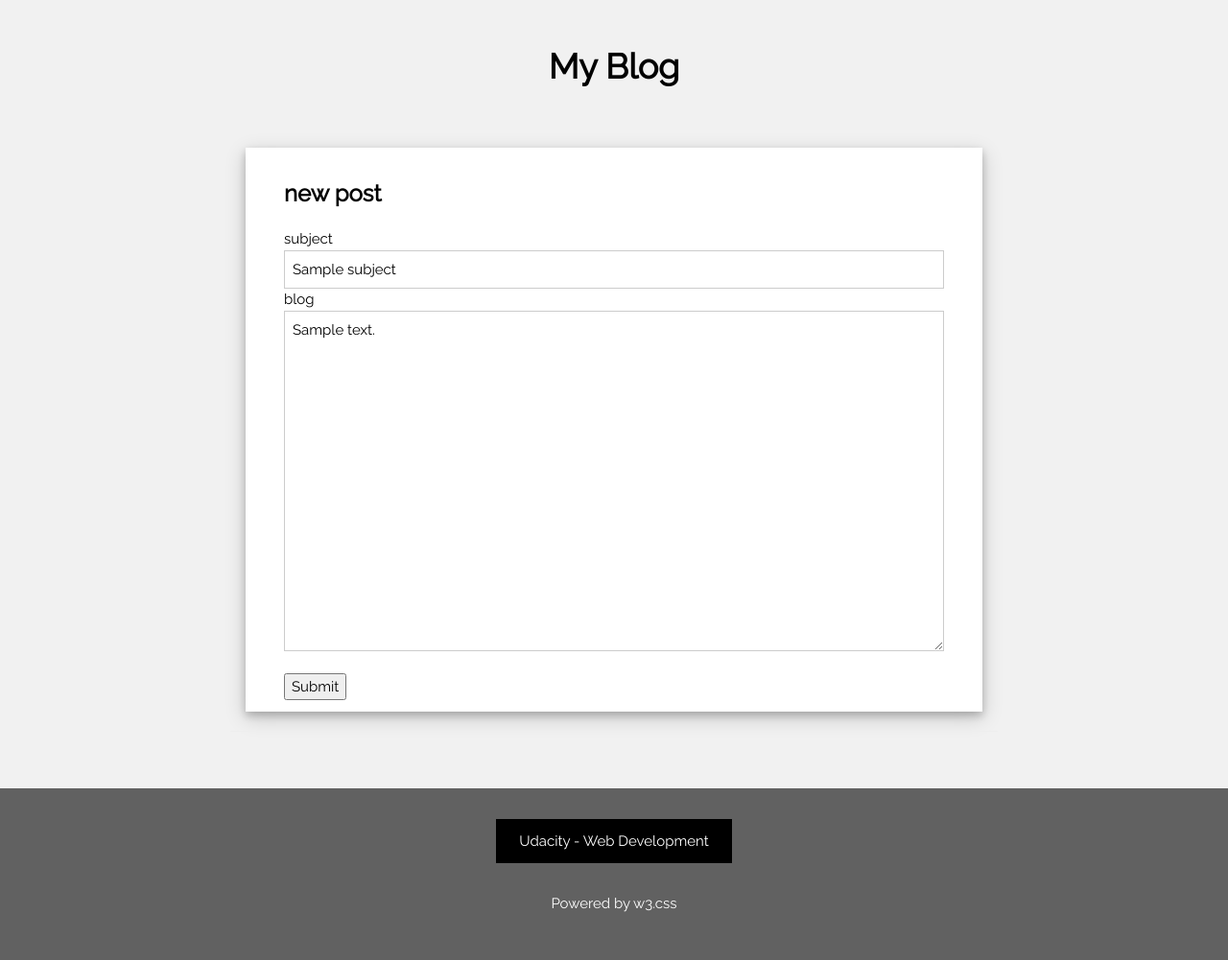
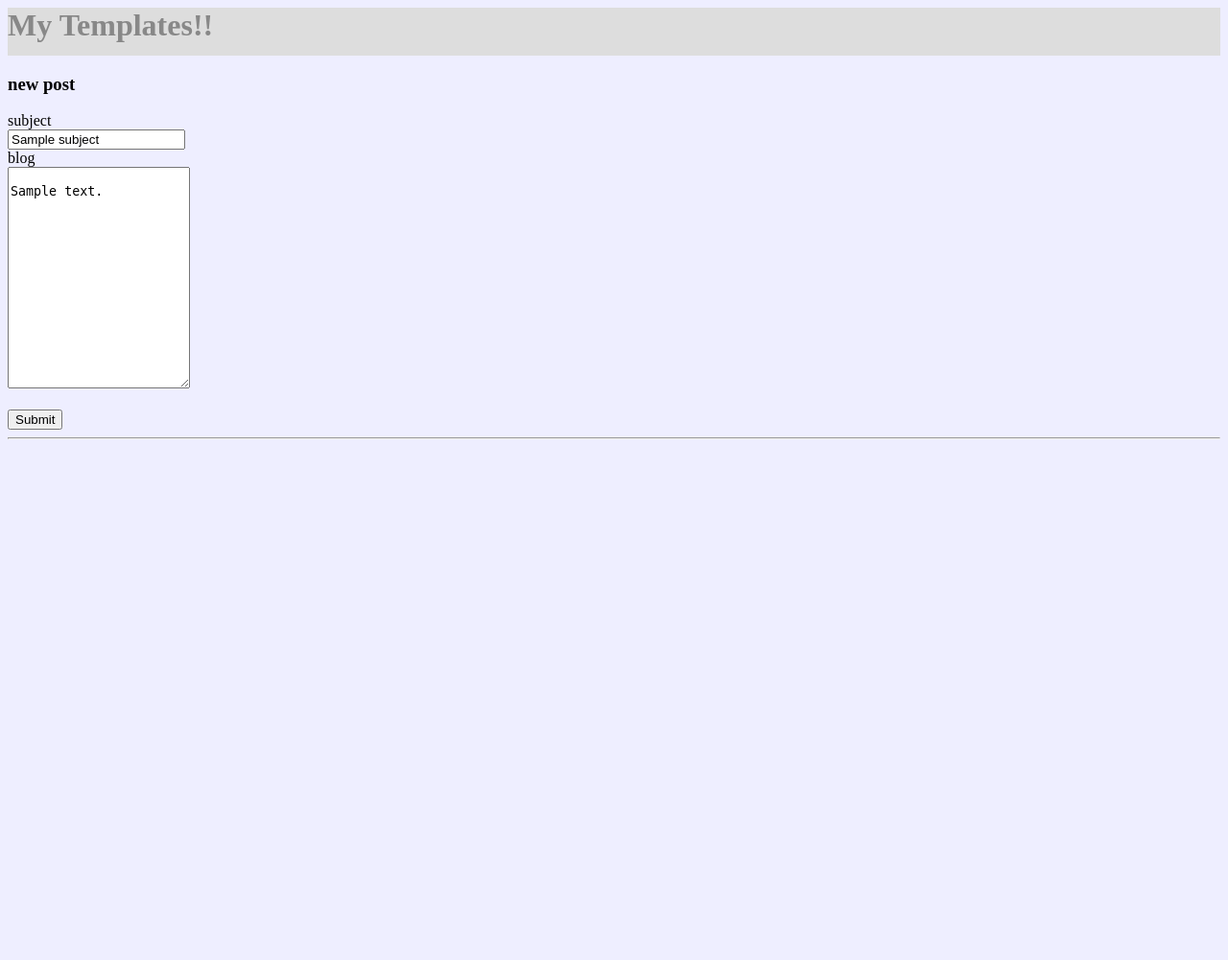
Before and after one commit to masnevanp/Udacity-Web-Development, a Python web app: template unit3/blog/templates/newpost.html in a window 1280 px wide. Shown: the whole page at 96% size. After the commit the page ends 458 px from the top, so only its background shows below. Run offline with Jinja, Linux system fonts and the light colour scheme; the template is opened without the code that fills it: most values are stand-ins (such as "Sample title", 1, 10 or a date in 2020).

Commit message:
Add template for post

```diff
--- a/unit3/blog/main.py
+++ b/unit3/blog/main.py
@@ -17,6 +17,10 @@ class BlogPost(db.Model):
     subject = db.StringProperty(required=True)
     content = db.TextProperty(required=True)
     created = db.DateTimeProperty(auto_now_add=True)
+
+    def render(self):
+        t = jinja_env.get_template('blogpost.html')
+        return t.render(blogpost=self)
 
 
 class Handler(webapp2.RequestHandler):
--- a/unit3/blog/templates/newpost.html
+++ b/unit3/blog/templates/newpost.html
@@ -1,34 +1,6 @@
-<!DOCTYPE html>
-<html>
-<title>My Blog - new post</title>
-<meta name="viewport" content="width=device-width, initial-scale=1">
-<link type="text/css" rel="stylesheet" href="/static/w3.css"/>
-<link rel="stylesheet" href="https://fonts.googleapis.com/css?family=Raleway"/>
-<style>
-  body,h1,h2,h3,h4,h5,pre {font-family: "Raleway", sans-serif}
-  a:link { text-decoration: none; }
-  a:visited { text-decoration: none; }
-  a:hover { text-decoration: underline; }
-  a:active { text-decoration: underline; }
-</style>
+{% extends "base.html" %}
 
-<body class="w3-light-grey">
-
-<!-- w3-content defines a container for fixed size centered content,
-and is wrapped around the whole page content, except for the footer -->
-<div class="w3-content" style="max-width:800px">
-
-<!-- Header -->
-<div class="w3-container w3-center w3-padding-32">
-  <h1><b><a href="/unit3/blog">My Blog</a></b></h1>
-</div>
-
-<!-- Grid -->
-<div class="w3-row">
-
-<!-- New post -->
-<div class="w3-col">
-    <!-- Blog entry -->
+{% block content %}
 <div class="w3-card-4 w3-margin w3-white w3-padding-large">
     <div class="w3-container w3-padding-8">
         <h3><b>new post</b></h3>
@@ -40,9 +12,12 @@ and is wrapped around the whole page content, except for the footer -->
                 <div>subject</div>
                 <input class="w3-input w3-border" type="text" name="subject" value="{{subject}}">
             </label>
+
             <label>
                 <div>blog</div>
-                    <textarea class="w3-input w3-border" name="content" rows="15" cols="21">{{content}}</textarea>
+                <textarea class="w3-input w3-border" name="content" rows="15" cols="21">
+                    {{content}}
+                </textarea>
             </label>
 
             <div class="error" style="color: red;">
@@ -58,22 +33,4 @@ and is wrapped around the whole page content, except for the footer -->
     </div>
 </div>
 <hr>
-<!-- End new post -->
-</div>
-
-<!-- END GRID -->
-</div><br>
-
-<!-- END w3-content -->
-</div>
-
-<!-- Footer -->
-<footer class="w3-container w3-center w3-dark-grey w3-padding-32 w3-margin-top">
-  <button class="w3-btn w3-padding-large w3-margin-bottom">
-      <a href="https://www.udacity.com/course/web-development--cs253">Udacity - Web Development</a>
-  </button>
-  <p>Powered by <a href="http://www.w3schools.com/w3css/default.asp" target="_blank">w3.css</a></p>
-</footer>
-
-</body>
-</html>
+{% endblock %}
```
Also changed, not shown: unit3/blog/templates/base.html (added, +42 -0 lines), unit3/blog/templates/blogpost.html (added, +18 -0 lines), unit3/blog/templates/front.html (+4 -67 lines), unit3/blog/templates/perma.html (+4 -65 lines). Lines whose indentation alone changed are shown as unchanged.
